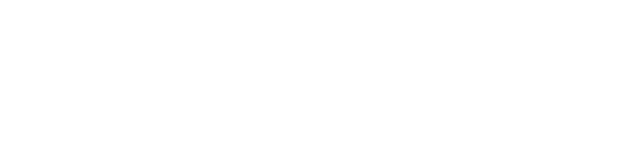
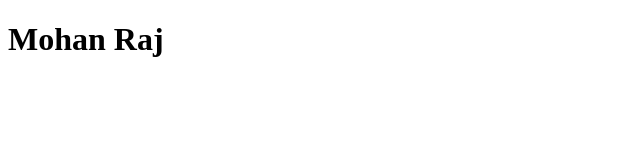
Before and after one commit to mohanrajthambiran/learningGit, a plain HTML site: page index.html in a window 1280 px wide. Shown: the whole page, without its empty margins (0-640 px from the left). Drawn offline with Linux system fonts and the light colour scheme.

Commit message:
added some tags in html file

```diff
--- a/index.html
+++ b/index.html
@@ -3,7 +3,9 @@
   <head>
     <meta charset="UTF-8" />
     <meta name="viewport" content="width=device-width, initial-scale=1.0" />
-    <title>Document</title>
+    <title>Mohan raj</title>
   </head>
-  <body></body>
+  <body>
+    <h1>Mohan Raj</h1>
+  </body>
 </html>
```
